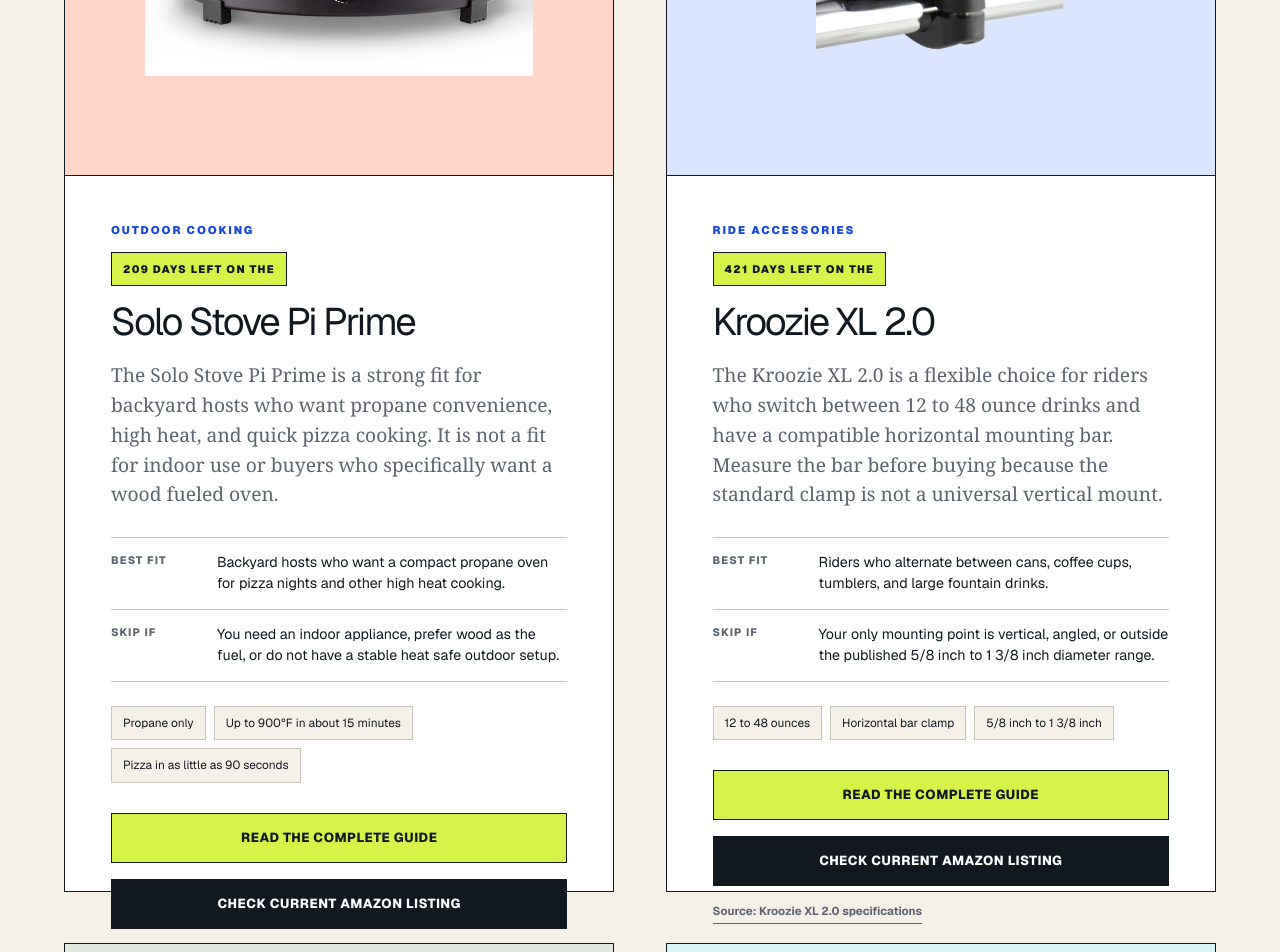
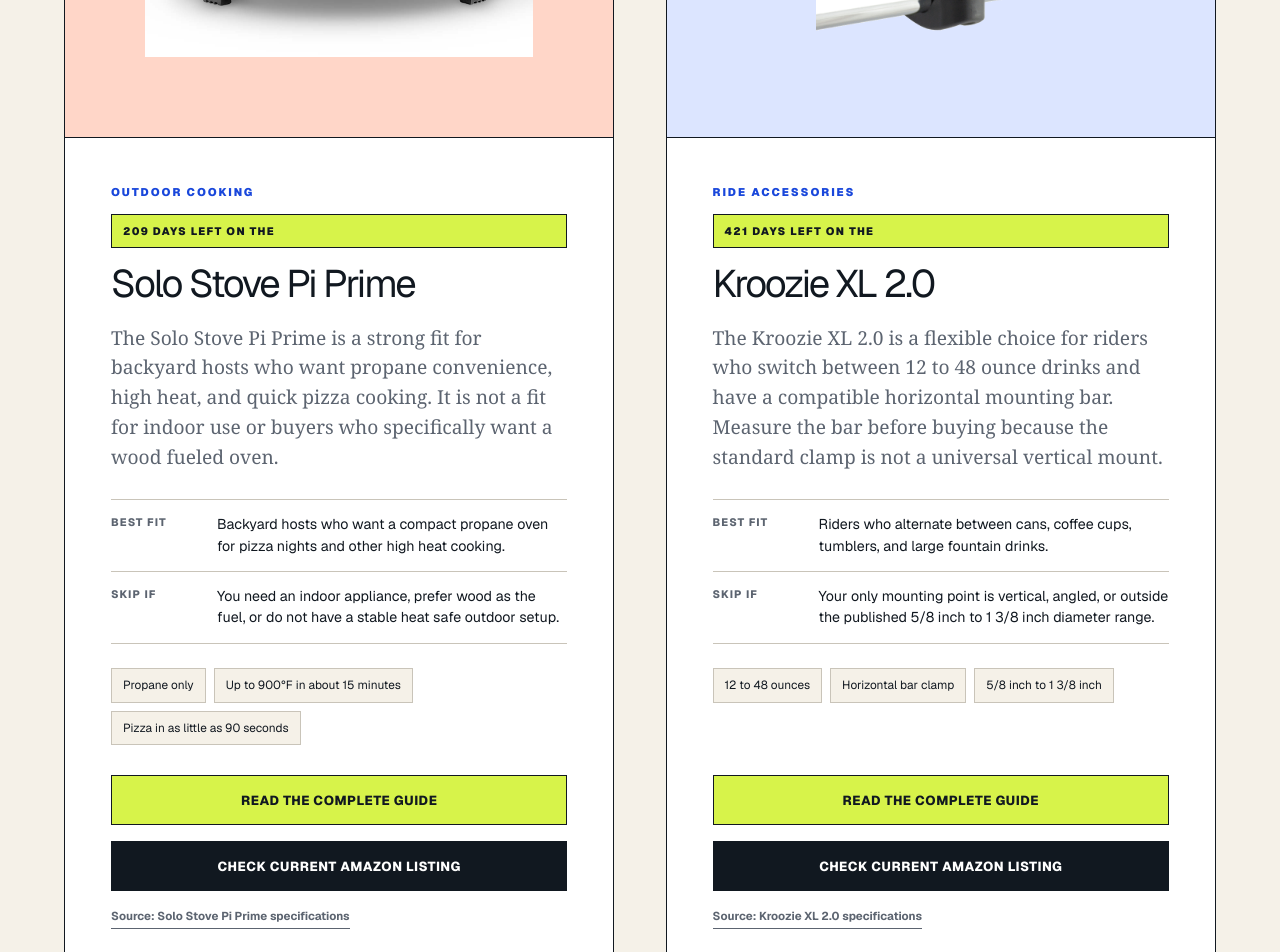
Before and after one commit to Dudeism74/trusted-home-2025, a Next.js app: page / in a window 1280 px wide. Shown: the part 1780-2732 px from the top of the page. Built offline with nearby package versions, Linux system fonts and the light colour scheme.

Commit message:
Keep product actions and sources inside cards

```diff
--- a/app/globals.css
+++ b/app/globals.css
@@ -303,8 +303,8 @@ h2 {
 .product-card {
   background: white;
   border: 1px solid var(--ink);
-  display: grid;
-  grid-template-rows: auto minmax(300px, 0.9fr) auto;
+  display: flex;
+  flex-direction: column;
   min-width: 0;
   position: relative;
 }
@@ -372,6 +372,9 @@ h2 {
 
 .product-content {
   border-top: 1px solid var(--ink);
+  display: flex;
+  flex: 1;
+  flex-direction: column;
   padding: clamp(26px, 4vw, 46px);
 }
 
@@ -452,7 +455,8 @@ dd {
   display: flex;
   flex-direction: column;
   gap: 16px;
-  margin-top: 30px;
+  margin-top: auto;
+  padding-top: 30px;
 }
 
 .source-link {
@@ -1564,10 +1568,6 @@ dd {
     width: 100%;
   }
 
-  .product-card {
-    grid-template-rows: auto;
-  }
-
   .product-image {
     min-height: 280px;
     padding: 48px 28px;
```
